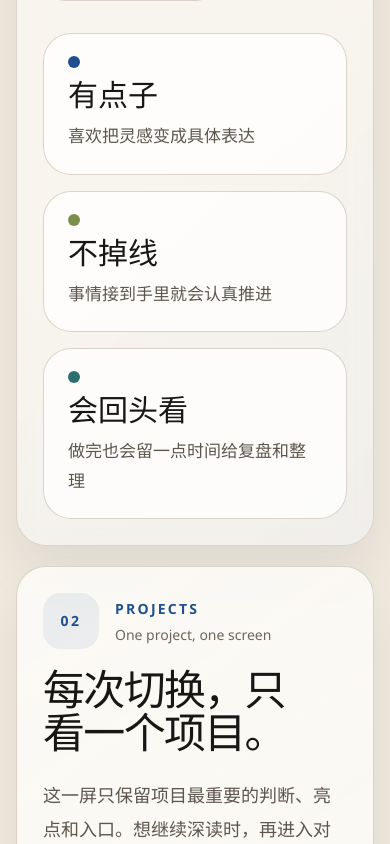
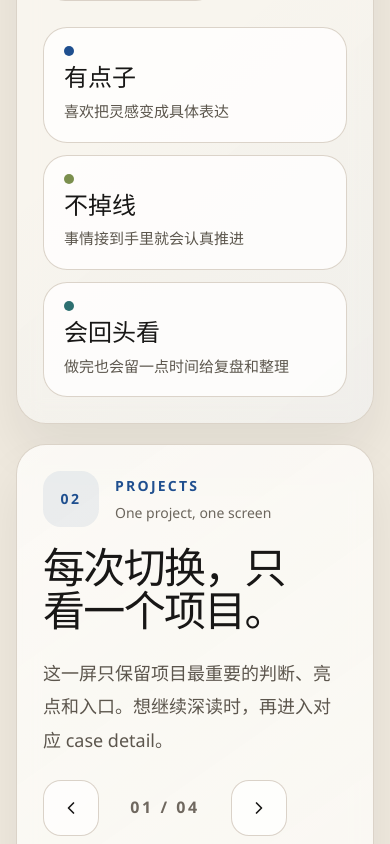
Before and after one commit to neocyyn-ship-it/NeoCyyyn, a React (Vite) app: page / in a window 390 px wide. Shown: the part 980-1824 px from the top of the page. Built offline with nearby package versions, Linux system fonts and the light colour scheme.

Commit message:
Refine portfolio pacing and project autoplay

```diff
--- a/src/App.tsx
+++ b/src/App.tsx
@@ -1289,6 +1289,7 @@ export default function App() {
   const [activeSection, setActiveSection] = useState<SiteSectionId>("home");
   const [activeProjectIndex, setActiveProjectIndex] = useState(0);
   const [activeXinhuaIndex, setActiveXinhuaIndex] = useState(0);
+  const [isProjectAutoplayPaused, setIsProjectAutoplayPaused] = useState(false);
   const [isDesktop, setIsDesktop] = useState(false);
   const selectedProject = useMemo(() => projects.find((item) => item.id === selectedProjectId) ?? null, [selectedProjectId]);
   const selectedIndex = useMemo(() => projects.findIndex((item) => item.id === selectedProjectId), [selectedProjectId]);
@@ -1347,6 +1348,10 @@ export default function App() {
     });
   };
 
+  const cycleProject = (direction: 1 | -1) => {
+    setActiveProjectIndex((current) => (current + direction + projects.length) % projects.length);
+  };
+
   const stepXinhua = (direction: 1 | -1) => {
     setActiveXinhuaIndex((current) => (current + direction + xinhuaWorks.length) % xinhuaWorks.length);
   };
@@ -1356,6 +1361,16 @@ export default function App() {
       window.scrollTo({ top: 0, behavior: "smooth" });
     }
   }, [selectedProjectId]);
+
+  useEffect(() => {
+    if (!isDesktop || selectedProjectId || activeSection !== "projects" || isProjectAutoplayPaused) return;
+
+    const timer = window.setInterval(() => {
+      setActiveProjectIndex((current) => (current + 1) % projects.length);
+    }, 4600);
+
+    return () => window.clearInterval(timer);
+  }, [activeProjectIndex, activeSection, isDesktop, isProjectAutoplayPaused, selectedProjectId]);
 
   useEffect(() => {
     const mediaQuery = window.matchMedia("(min-width: 1024px)");
@@ -1411,15 +1426,15 @@ export default function App() {
         return;
       }
 
-      if (activeSection === "projects" && (event.key === "ArrowDown" || event.key === "ArrowRight")) {
+      if (activeSection === "projects" && event.key === "ArrowRight") {
         event.preventDefault();
-        stepProject(1);
+        cycleProject(1);
         return;
       }
 
-      if (activeSection === "projects" && (event.key === "ArrowUp" || event.key === "ArrowLeft")) {
+      if (activeSection === "projects" && event.key === "ArrowLeft") {
         event.preventDefault();
-        stepProject(-1);
+        cycleProject(-1);
         return;
       }
 
@@ -1648,18 +1663,23 @@ export default function App() {
               </div>
 
               <div className="project-nav-controls">
-                <button type="button" className="project-nav-btn" onClick={() => stepProject(-1)} aria-label="Previous project">
+                <button type="button" className="project-nav-btn" onClick={() => cycleProject(-1)} aria-label="Previous project">
                   <ChevronLeft size={18} />
                 </button>
                 <div className="project-nav-status">{`0${activeProjectIndex + 1} / 0${projects.length}`}</div>
-                <button type="button" className="project-nav-btn" onClick={() => stepProject(1)} aria-label="Next project">
+                <button type="button" className="project-nav-btn" onClick={() => cycleProject(1)} aria-label="Next project">
                   <ChevronRight size={18} />
                 </button>
               </div>
             </div>
 
             {isDesktop ? (
-              <div className="project-browser" onWheel={handleProjectWheel}>
+              <div
+                className="project-browser"
+                onWheel={handleProjectWheel}
+                onMouseEnter={() => setIsProjectAutoplayPaused(true)}
+                onMouseLeave={() => setIsProjectAutoplayPaused(false)}
+              >
                 <div className="project-browser-copy">
                   <div className="project-browser-meta">
                     <span className="project-subtitle">{activeProject.subtitle}</span>
--- a/src/styles.css
+++ b/src/styles.css
@@ -207,16 +207,16 @@ button {
   top: 140px;
   right: 24px;
   display: grid;
-  gap: 14px;
-  width: min(248px, calc(100vw - 48px));
+  gap: 12px;
+  width: min(232px, calc(100vw - 48px));
 }
 
 .section-rail-panel,
 .project-rail-panel {
   display: grid;
-  gap: 10px;
-  padding: 12px;
-  border-radius: 24px;
+  gap: 9px;
+  padding: 10px;
+  border-radius: 22px;
   border: 1px solid rgba(216, 208, 197, 0.92);
   background: rgba(251, 248, 242, 0.72);
   backdrop-filter: blur(18px);
@@ -227,10 +227,10 @@ button {
   display: grid;
   grid-template-columns: auto 1fr;
   align-items: center;
-  gap: 14px;
+  gap: 12px;
   width: 100%;
-  border-radius: 20px;
-  padding: 14px 16px;
+  border-radius: 18px;
+  padding: 13px 15px;
   text-align: left;
   cursor: pointer;
 }
@@ -241,7 +241,7 @@ button {
 }
 
 .section-rail-index {
-  font-size: 13px;
+  font-size: 12px;
   line-height: 1;
   font-weight: 700;
   letter-spacing: 0.14em;
@@ -254,15 +254,15 @@ button {
 }
 
 .section-rail-label {
-  font-size: 17px;
-  line-height: 1.25;
+  font-size: 16px;
+  line-height: 1.24;
   font-weight: 600;
   color: #181716;
 }
 
 .section-rail-cue {
-  font-size: 13px;
-  line-height: 1.45;
+  font-size: 12px;
+  line-height: 1.4;
   color: #70695f;
 }
 
@@ -284,10 +284,10 @@ button {
   align-items: center;
   justify-content: center;
   width: 100%;
-  min-height: 44px;
-  border-radius: 16px;
+  min-height: 42px;
+  border-radius: 15px;
   cursor: pointer;
-  font-size: 13px;
+  font-size: 12px;
   font-weight: 700;
   letter-spacing: 0.12em;
 }
@@ -415,16 +415,17 @@ button {
 
 .hero-layout {
   display: grid;
-  grid-template-columns: minmax(0, 1.08fr) minmax(300px, 0.62fr);
-  gap: clamp(32px, 4.6vw, 60px);
-  align-items: stretch;
+  grid-template-columns: minmax(0, 1.02fr) minmax(280px, 0.58fr);
+  gap: clamp(26px, 3.8vw, 48px);
+  align-items: start;
   flex: 1;
 }
 
 .hero-copy-block {
   display: flex;
   flex-direction: column;
-  justify-content: center;
+  justify-content: flex-start;
+  padding-top: clamp(28px, 5vh, 56px);
 }
 
 .hero-note {
@@ -475,42 +476,43 @@ button {
 .hero-side-panel {
   display: grid;
   width: 100%;
-  max-width: 420px;
-  align-content: center;
+  max-width: 360px;
+  align-content: start;
   justify-self: end;
+  padding-top: clamp(28px, 5vh, 56px);
 }
 
 .hero-note-stack {
   display: grid;
-  gap: 16px;
+  gap: 12px;
 }
 
 .hero-note-card {
   display: grid;
-  gap: 10px;
-  padding: 22px 24px;
-  border-radius: 28px;
+  gap: 8px;
+  padding: 18px 20px;
+  border-radius: 24px;
   border: 1px solid rgba(216, 208, 197, 0.92);
   background: rgba(255, 255, 255, 0.76);
 }
 
 .hero-note-card-dot {
-  width: 12px;
-  height: 12px;
+  width: 10px;
+  height: 10px;
   border-radius: 50%;
 }
 
 .hero-note-card-title {
-  font-size: clamp(30px, 2.1vw, 38px);
-  line-height: 1.1;
+  font-size: clamp(24px, 1.8vw, 30px);
+  line-height: 1.12;
   font-weight: 600;
   color: #181716;
 }
 
 .hero-note-card-copy {
   margin: 0;
-  font-size: 17px;
-  line-height: 1.78;
+  font-size: 15px;
+  line-height: 1.62;
   color: #5c564d;
 }
 
@@ -583,28 +585,28 @@ button {
 .project-nav-controls {
   display: inline-flex;
   align-items: center;
-  gap: 12px;
+  gap: 10px;
 }
 
 .project-nav-btn {
   display: inline-flex;
   align-items: center;
   justify-content: center;
-  width: 62px;
-  height: 62px;
-  border-radius: 20px;
+  width: 56px;
+  height: 56px;
+  border-radius: 18px;
   cursor: pointer;
 }
 
 .project-nav-btn svg {
-  width: 22px;
-  height: 22px;
+  width: 20px;
+  height: 20px;
 }
 
 .project-nav-status {
-  min-width: 126px;
+  min-width: 112px;
   text-align: center;
-  font-size: 18px;
+  font-size: 16px;
   line-height: 1.2;
   font-weight: 700;
   letter-spacing: 0.16em;
@@ -874,8 +876,8 @@ button {
 
 .xinhua-showcase {
   display: grid;
-  grid-template-columns: minmax(0, 1.18fr) minmax(320px, 0.82fr);
-  gap: 20px;
+  grid-template-columns: minmax(0, 1.08fr) minmax(320px, 0.92fr);
+  gap: 24px;
   flex: 1;
   min-height: 0;
 }
@@ -893,29 +895,44 @@ button {
 
 .xinhua-carousel-shell {
   display: grid;
-  gap: 16px;
+  gap: 18px;
   height: 100%;
+  padding: 22px;
+  border-radius: 32px;
+  border: 1px solid rgba(216, 208, 197, 0.92);
+  background: linear-gradient(180deg, rgba(255, 255, 255, 0.82), rgba(245, 240, 232, 0.7));
+  box-shadow: 0 14px 34px rgba(24, 23, 22, 0.05);
 }
 
 .xinhua-carousel-stage {
   position: relative;
-  min-height: 540px;
-  background: transparent;
-  overflow: visible;
+  min-height: 508px;
+  border-radius: 28px;
+  background:
+    radial-gradient(circle at 50% 24%, rgba(255, 255, 255, 0.82), rgba(255, 255, 255, 0) 62%),
+    linear-gradient(180deg, rgba(255, 255, 255, 0.2), rgba(239, 232, 222, 0.08));
+  overflow: hidden;
   perspective: 1800px;
   transform-style: preserve-3d;
 }
 
 .xinhua-carousel-stage::before {
-  display: none;
+  content: "";
+  position: absolute;
+  inset: 18px;
+  border-radius: 24px;
+  background:
+    radial-gradient(circle at 50% 30%, rgba(255, 255, 255, 0.7), rgba(255, 255, 255, 0) 68%),
+    linear-gradient(180deg, rgba(255, 255, 255, 0.16), rgba(255, 255, 255, 0));
+  pointer-events: none;
 }
 
 .xinhua-rotary-card {
   position: absolute;
   top: 50%;
   left: 50%;
-  width: min(304px, 46vw);
-  height: 420px;
+  width: min(288px, 43vw);
+  height: 398px;
   display: grid;
   grid-template-rows: auto 1fr auto;
   gap: 18px;
@@ -935,7 +952,7 @@ button {
   opacity: var(--xinhua-opacity);
   filter: blur(var(--xinhua-blur));
   z-index: var(--xinhua-order);
-  box-shadow: 0 24px 42px rgba(24, 23, 22, 0.18);
+  box-shadow: 0 22px 38px rgba(24, 23, 22, 0.17);
   transition: transform 420ms cubic-bezier(0.22, 1, 0.36, 1), opacity 320ms ease, filter 320ms ease, box-shadow 320ms ease;
 }
 
@@ -997,13 +1014,13 @@ button {
 .xinhua-carousel-controls {
   display: inline-flex;
   align-items: center;
-  gap: 12px;
+  gap: 10px;
 }
 
 .xinhua-progress-copy {
-  min-width: 118px;
+  min-width: 108px;
   text-align: center;
-  font-size: 16px;
+  font-size: 15px;
   line-height: 1.2;
   font-weight: 700;
   letter-spacing: 0.16em;
@@ -1035,7 +1052,7 @@ button {
 .xinhua-detail-shell {
   display: grid;
   gap: 18px;
-  padding: 26px;
+  padding: 28px;
 }
 
 .xinhua-detail-animate {
@@ -1083,16 +1100,16 @@ button {
 
 .xinhua-detail-title {
   margin: 0;
-  font-size: clamp(30px, 2.8vw, 44px);
-  line-height: 1.08;
+  font-size: clamp(32px, 3vw, 46px);
+  line-height: 1.06;
   color: #181716;
   text-wrap: balance;
 }
 
 .xinhua-detail-summary {
   margin: 0;
-  font-size: 17px;
-  line-height: 1.82;
+  font-size: 16px;
+  line-height: 1.76;
   color: #5c564d;
 }
 
@@ -1374,6 +1391,11 @@ button {
   .hero-side-panel {
     max-width: none;
     justify-self: stretch;
+    padding-top: 0;
+  }
+
+  .hero-copy-block {
+    padding-top: 0;
   }
 
   .project-showcase-media,
@@ -1394,8 +1416,12 @@ button {
     justify-content: flex-start;
   }
 
+  .xinhua-carousel-shell {
+    padding: 18px;
+  }
+
   .xinhua-carousel-stage {
-    min-height: 420px;
+    min-height: 400px;
   }
 
   .xinhua-rotary-card {
```
